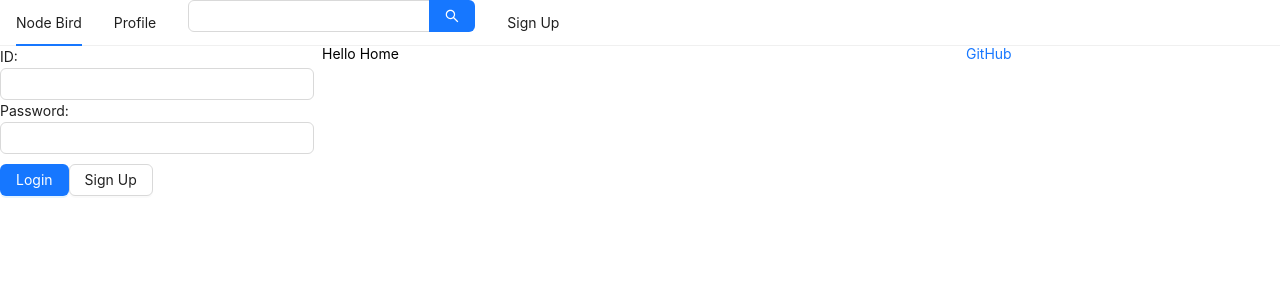
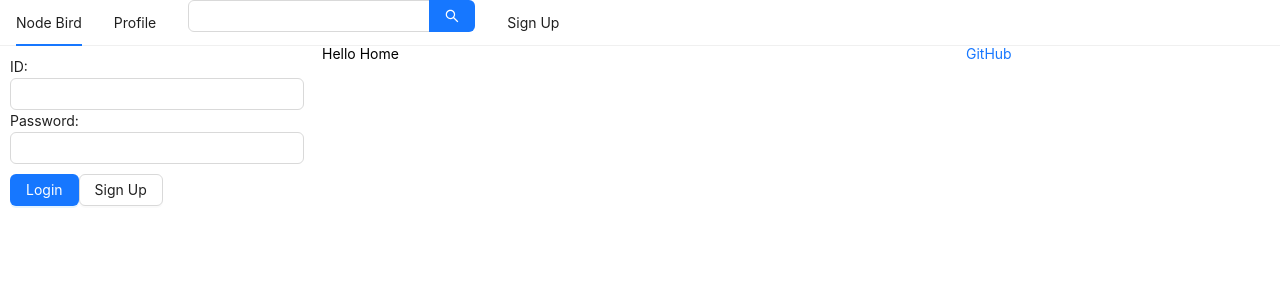
Before and after one commit to Na-David/MyBird, a Next.js app: page / in a window 1280 px wide. Shown: the top 300 px of the page. Built offline with nearby package versions, Linux system fonts and the light colour scheme.

Commit message:
Login && logout

```diff
--- a/components/LoginForm.jsx
+++ b/components/LoginForm.jsx
@@ -5,6 +5,10 @@
 
 const ButtonWrapper = styled.div`
     margin-top: 10px;
+`
+
+const FormWrapper = styled(Form)`
+    padding: 10px;
 `
 
 const LoginForm = ({setIsLoggedIn}) => {
@@ -29,7 +33,7 @@
 
   return (
     <div>
-        <Form onFinish={onSubmitForm}>
+        <FormWrapper onFinish={onSubmitForm}>
             <div>
                 <label htmlFor='user-id'>ID: </label> <br />
                 <Input name='user-id' value={id} onChange={onChangeId} required />
@@ -42,7 +46,7 @@
                 <Button type='primary' htmlType='submit' loading={false}>Login</Button>
                 <Link href="/signup"><a><Button>Sign Up</Button></a></Link>
             </ButtonWrapper>
-        </Form>
+        </FormWrapper>
     </div>
   )
 }
```
